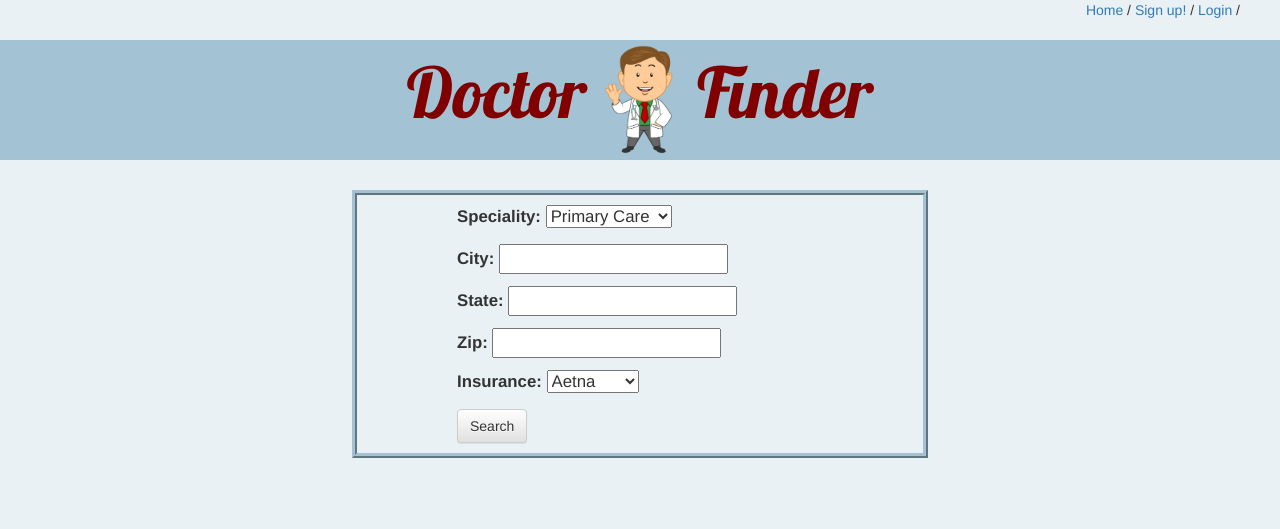
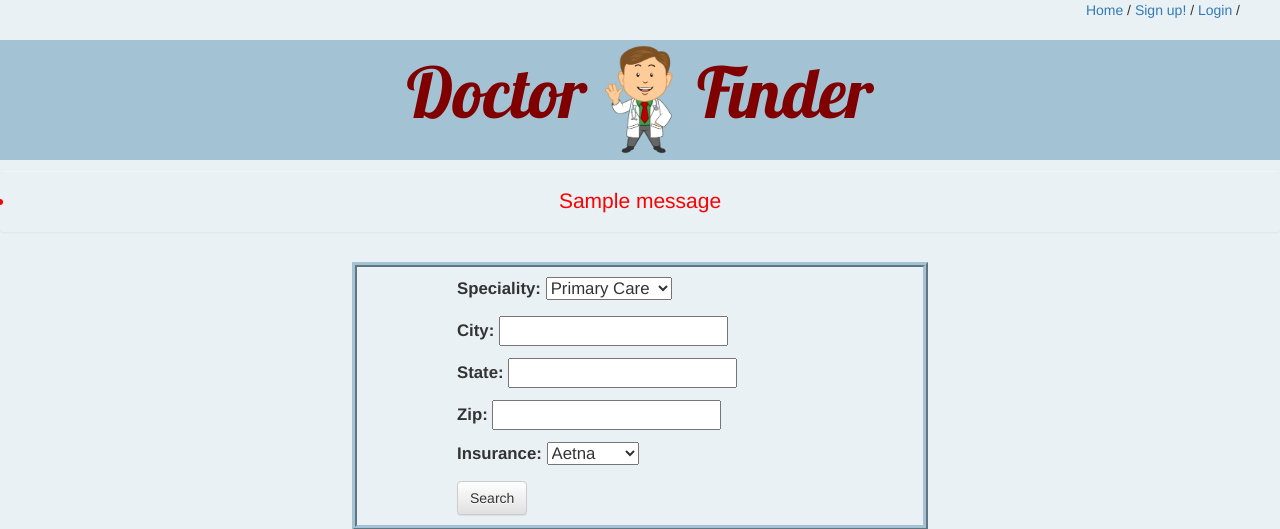
Before and after one commit to Tahani2015/CSCI-5448-Project, a Django app: page / in a window 1280 px wide. Shown: the top 529 px of the page. Run offline with Django 3.2, Linux system fonts and the light colour scheme; tables that the repository leaves empty hold one stand-in row (values such as "Sample post"); one stand-in notice (Sample message) is shown; parts of the project's set-up code (start-up, migrations or seed data) failed here and were passed over; some libraries are stand-ins or nearby versions.

Commit message:
added alert messages using message framework

```diff
--- a/DjangoProject/doctorfinder/doctorfinder/templates/website/index.html
+++ b/DjangoProject/doctorfinder/doctorfinder/templates/website/index.html
@@ -1,6 +1,16 @@
 {% extends "website/base.html" %}
 
 {% block content %}
+
+{% if messages %}
+<ul class="alert">
+    {% for message in messages %}
+    <li{% if message.tags %} class="{{ message.tags }}"{% endif %}>
+        {{ message }}
+    </li>
+    {% endfor %}
+</ul>
+{% endif %}
 
 <form class="form" method="POST">{% csrf_token %}
   {{ form.as_p }}
--- a/DjangoProject/doctorfinder/website/views.py
+++ b/DjangoProject/doctorfinder/website/views.py
@@ -2,6 +2,7 @@ from __future__ import division
 from django.shortcuts import render, redirect, get_object_or_404, render_to_response
 from django.core.exceptions import ObjectDoesNotExist, ValidationError
 from django import forms
+from django.contrib import messages
 from gmapi import maps
 
 from .forms import *
@@ -31,8 +32,11 @@ def index(request):
             search.setSort(RatingSort())
             search.doSearch()
         #store search objects into our session information for use in search results
-            request.session['search'] = search
-            return redirect('website.views.search_results')
+            if len(search.results) is not 0:
+                request.session['search'] = search
+                return redirect('website.views.search_results')
+            else:
+                messages.add_message(request, messages.ERROR, "Sorry, we couldn't find any doctors that meet those criteria.")
     else:
         form = SearchForm()
     return render(request, 'website/index.html', {'form': form, 'user': user})
@@ -104,6 +108,7 @@ def calculate_rating(pk):
 def add_favorite(request, pk):
     favorite=FavoriteDoctors(patient_id=request.session['user'], doctor_id=pk)
     favorite.save()
+    messages.add_message(request, messages.SUCCESS, "Added Doctor to your list of favorites!")
     return redirect('website.views.doctor_detail', pk=pk)
 
 def sign_up(request):
```
Also changed, not shown: DjangoProject/doctorfinder/doctorfinder/templates/website/doctor_detail.html (+10 -0 lines), DjangoProject/doctorfinder/doctorfinder/templates/website/search_results.html (+0 -7 lines).
